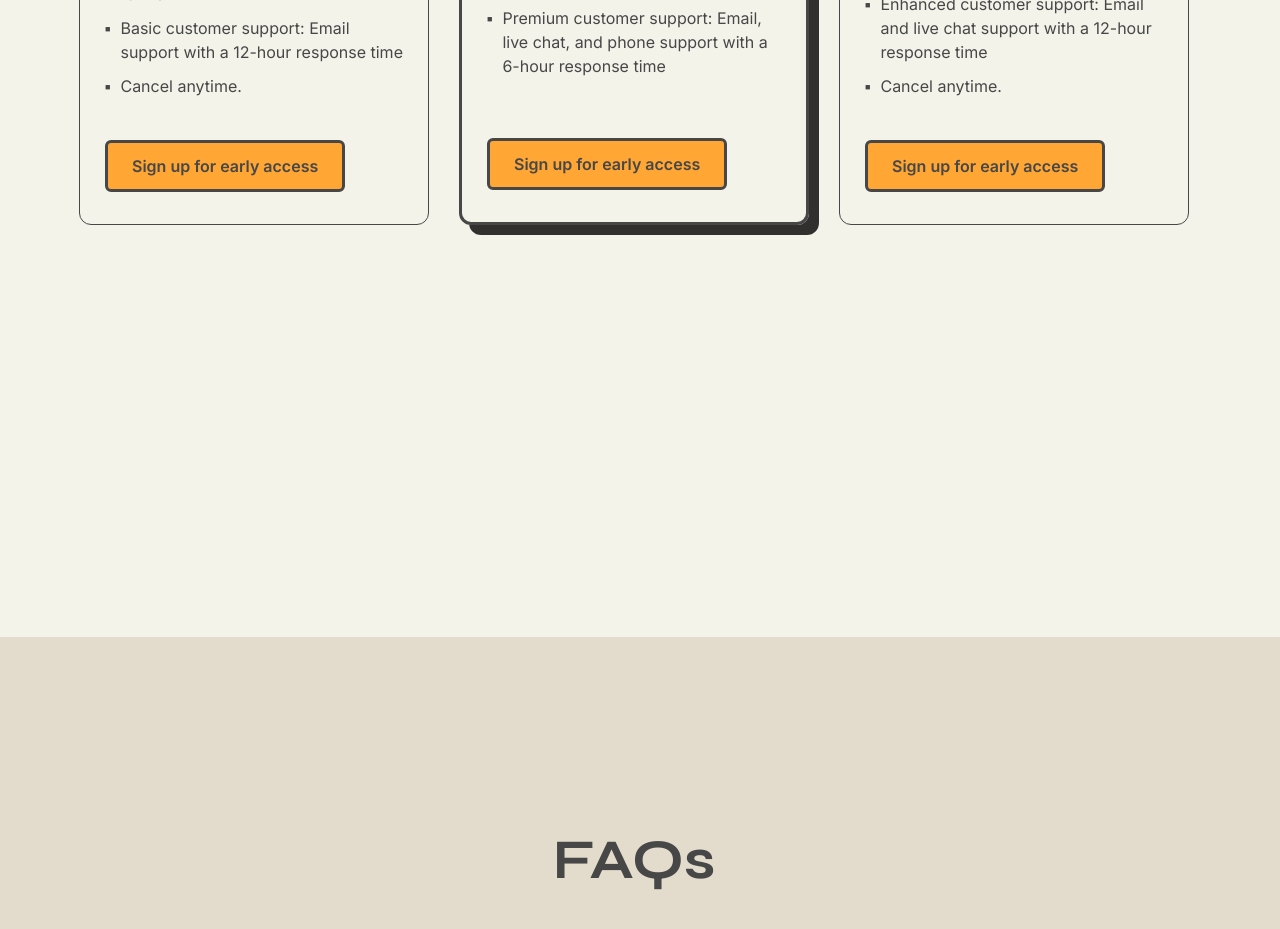
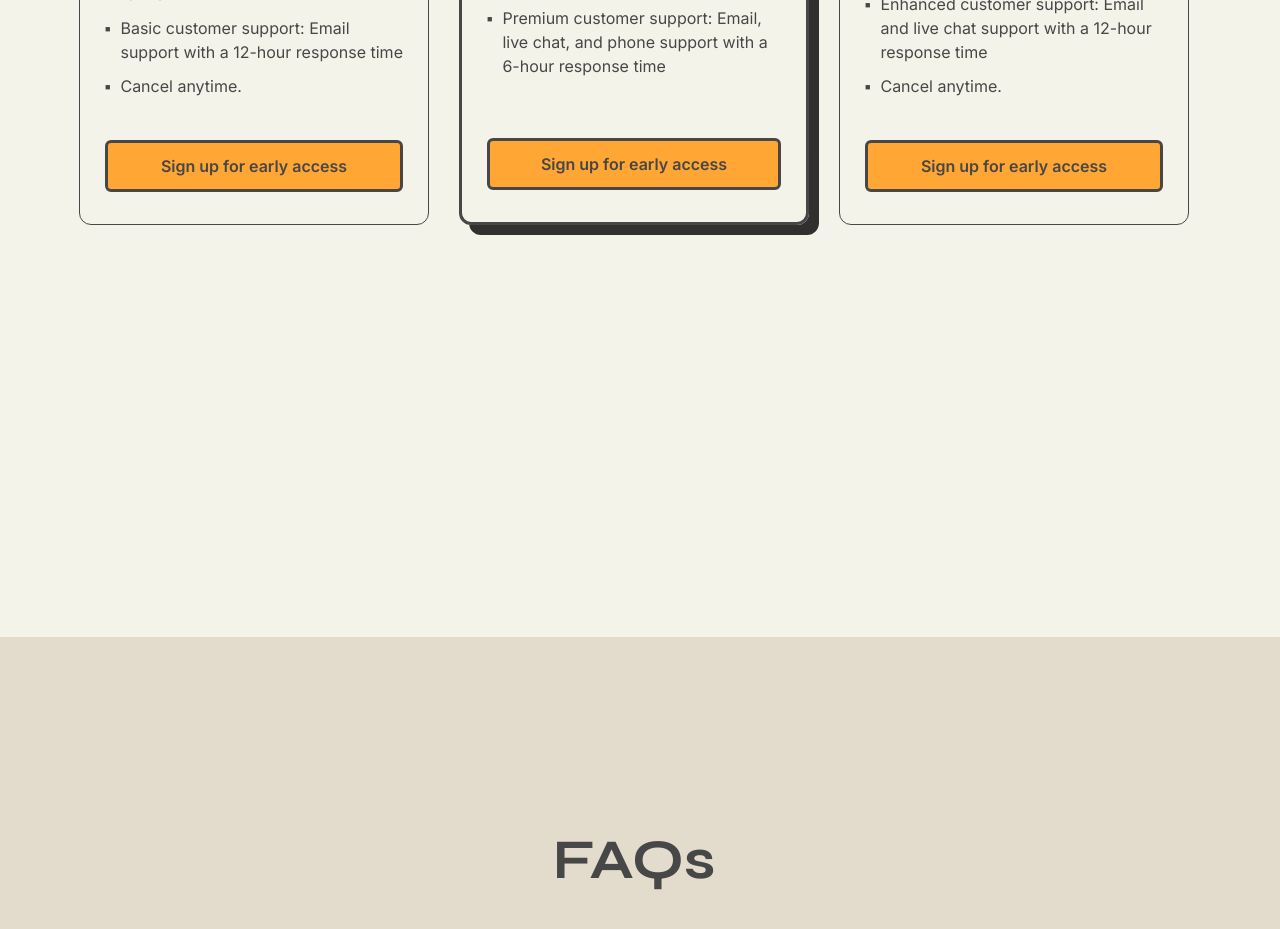
Before and after one commit to ZenSpaceApp/zenspace-website, a Next.js app: page /pricing in a window 1280 px wide. Shown: the part 1120-2049 px from the top of the page. Built offline with nearby package versions, Linux system fonts and the light colour scheme.

Commit message:
Fixed button witdh for signups in Pricing page.

```diff
--- a/app/pricing/page.tsx
+++ b/app/pricing/page.tsx
@@ -67,6 +67,7 @@ const PayAsYouGo = () => {
     </div>
     <div className="pt-4">
       <Link
+        style={{display: "flex", justifyContent: "center"}}
         href="https://3txnldgujdh.typeform.com/to/RXZdaaEP"
         className="btn btn-primary-dark-border  mt-2">
         Sign up for early access
@@ -100,8 +101,9 @@ const Yearly = () => {
     </div>
     <div className="pt-4">
       <Link
+        style={{display: "flex", justifyContent: "center"}}
         href="https://3txnldgujdh.typeform.com/to/RXZdaaEP"
-        className="btn btn-primary-dark-border  mt-2">
+        className="btn btn-primary-dark-border mt-2">
         Sign up for early access
       </Link>
     </div>
@@ -132,7 +134,8 @@ const Monthly = () => {
     </ul>
   </div>
   <div className="pt-4">
-  <Link
+      <Link
+        style={{display: "flex", justifyContent: "center"}}
         href="https://3txnldgujdh.typeform.com/to/RXZdaaEP"
         className="btn btn-primary-dark-border  mt-2">
         Sign up for early access
```
